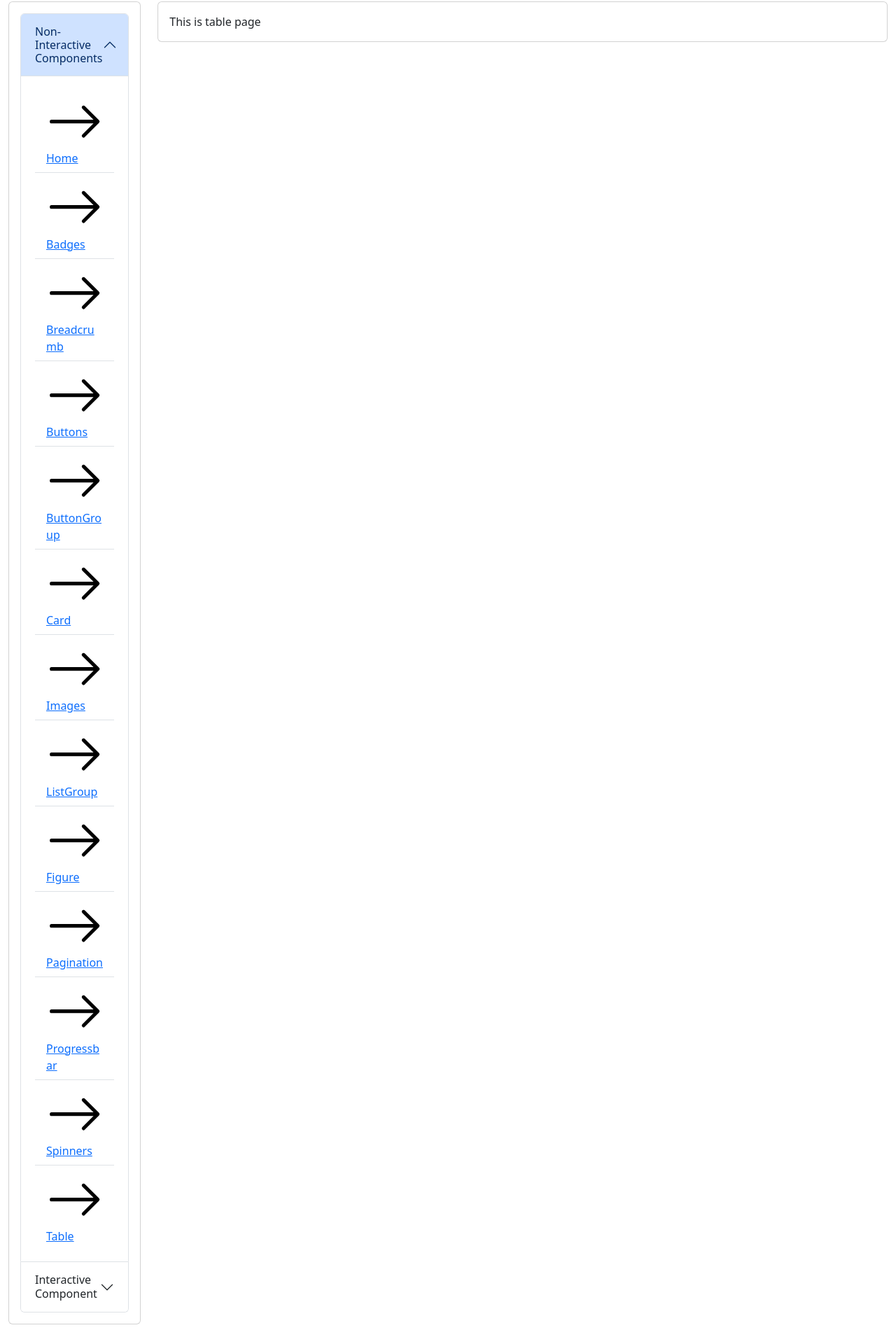
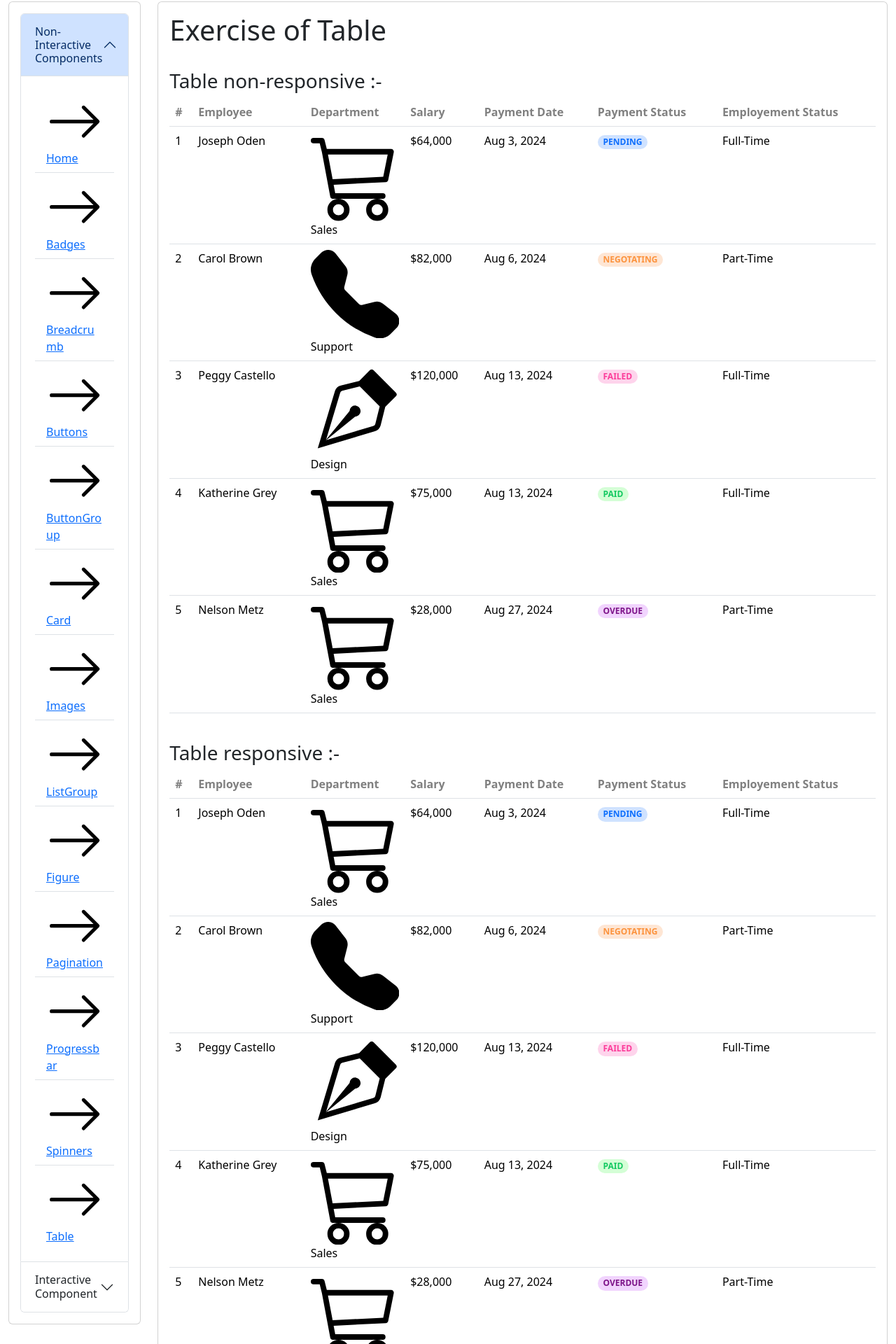
Before and after one commit to abhinav731996/ReactCalssIndixpert, a React (Vite) app: page /rb-table in a window 1280 px wide. Shown: the part 40-1960 px from the top of the page at 70% size. Before the commit the page ends 1932 px from the top, so only its background shows below. Built offline with nearby package versions, Linux system fonts and the light colour scheme.

Commit message:
Task 1 non-interactive component completed

```diff
--- a/src/data/routesData.js
+++ b/src/data/routesData.js
@@ -1,4 +1,4 @@
-export const routesData =[
+export const nonInteractiveRoutesData =[
     {link: "/", menuItem: "Home"},
     {link: "/rb-badges", menuItem: "Badges"},
     {link: "/rb-breadcrumb", menuItem: "Breadcrumb"},
@@ -12,4 +12,18 @@ export const routesData =[
     {link: "/rb-progressbar", menuItem: "Progressbar"},
     {link: "/rb-spinners", menuItem: "Spinners"},
     {link: "/rb-table", menuItem: "Table"},
+];
+export const interactiveRoutesData =[
+    {link: "/rb-accordion", menuItem: "Accordion"},
+    {link: "/rb-carousel", menuItem: "Carousel"},
+    {link: "/rb-buttons", menuItem: "Buttons"},
+    {link: "/rb-button-group", menuItem: "ButtonGroup"},
+    {link: "/rb-cards", menuItem: "Card"},
+    {link: "/rb-images", menuItem: "Images"},
+    {link: "/rb-listgroup", menuItem: "ListGroup"},
+    {link: "/rb-figure", menuItem: "Figure"},
+    {link: "/rb-pagination", menuItem: "Pagination"},
+    {link: "/rb-progressbar", menuItem: "Progressbar"},
+    {link: "/rb-spinners", menuItem: "Spinners"},
+    {link: "/rb-table", menuItem: "Table"},
 ]
--- a/src/layouts/RBLayout.jsx
+++ b/src/layouts/RBLayout.jsx
@@ -2,7 +2,7 @@ import React from "react";
 import { Accordion, Card, Col, Container, ListGroup, Row } from "react-bootstrap";
 import { ArrowRight } from "react-bootstrap-icons";
 import { NavLink, Outlet } from "react-router-dom";
-import { routesData } from "../data/routesData";
+import { interactiveRoutesData, nonInteractiveRoutesData } from "../data/routesData";
 
 const RBLayout = () => {
   return (
@@ -26,7 +26,7 @@ const RBLayout = () => {
 
                       {/* calling though map function */}
 
-                      {routesData.map((item, index) => {
+                      {nonInteractiveRoutesData.map((item, index) => {
                         return(
 
                         <ListGroup.Item
@@ -38,18 +38,6 @@ const RBLayout = () => {
 
                       })}
 
-
-                      {/* simple & easy way but time consuming */}
-                      {/* <ListGroup.Item as="li"> <ArrowRight/> <NavLink to="/rb-badges">Badges</NavLink> </ListGroup.Item>
-                      <ListGroup.Item as="li"> <ArrowRight/> <NavLink to="/rb-breadcrumb">Breadcrumb</NavLink> </ListGroup.Item>
-                      <ListGroup.Item as="li"> <ArrowRight/> <NavLink to="/rb-buttons">Buttons</NavLink> </ListGroup.Item>
-                      <ListGroup.Item as="li"> <ArrowRight/> <NavLink to="/rb-button-group">Button-Group</NavLink> </ListGroup.Item>
-                      <ListGroup.Item as="li"> <ArrowRight/> <NavLink to="/rb-card">Card</NavLink> </ListGroup.Item>
-                      <ListGroup.Item as="li"> <ArrowRight/> <NavLink to="/rb-images">Images</NavLink> </ListGroup.Item>
-                      <ListGroup.Item as="li"> <ArrowRight/> <NavLink to="/rb-listgroup">ListGroup</NavLink> </ListGroup.Item>
-                      <ListGroup.Item as="li"> <ArrowRight/> <NavLink to="/rb-figure">Figure</NavLink> </ListGroup.Item>
-                      <ListGroup.Item as="li"> <ArrowRight/>  </ListGroup.Item>
-                      <ListGroup.Item as="li"> <ArrowRight/>  </ListGroup.Item> */}
                     </ListGroup>
 
                   </Accordion.Body>
@@ -57,13 +45,22 @@ const RBLayout = () => {
                 <Accordion.Item eventKey="1">
                   <Accordion.Header>Interactive Component</Accordion.Header>
                   <Accordion.Body>
-                    <p>
-                      Lorem ipsum dolor sit amet consectetur adipisicing elit.
-                      Quia, mollitia esse exercitationem, laboriosam maxime,
-                      laborum cumque ab omnis cum voluptatum quasi non fugit
-                      repudiandae obcaecati. Beatae ducimus dolor culpa
-                      cupiditate.
-                    </p>
+                    <ListGroup as="ul" variant="flush">
+
+                      {/* calling though map function */}
+
+                      {interactiveRoutesData.map((item, index) => {
+                        return(
+
+                        <ListGroup.Item
+                        as="li" key={index}>
+                        <ArrowRight/>
+                        <NavLink to={item.link}> {item.menuItem}</NavLink>
+                        </ListGroup.Item>
+                        )
+
+                      })}
+                      </ListGroup>
                   </Accordion.Body>
                 </Accordion.Item>
               </Accordion>
--- /dev/null
+++ b/src/pages/react-bootstrap/RBAccordion.jsx
@@ -0,0 +1,56 @@
+import React, { useContext } from 'react'
+import { Accordion, AccordionContext, Card, useAccordionButton } from 'react-bootstrap'
+import { DashCircle, PlusCircle } from 'react-bootstrap-icons';
+
+const RBAccordion = () => {
+
+
+function CustomToggle({ children, eventKey, callback }) {
+  const { activeEventKey } = useContext(AccordionContext);
+
+  const decoratedOnClick = useAccordionButton(eventKey);
+
+  const isCurrentEventKey = activeEventKey === eventKey;
+
+  return (
+    <div
+      role='button'
+      className={`d-flex justify-content-between py-2 border-bottom fw-bold ${isCurrentEventKey ? "text-primary" : "text-black"}` }
+      onClick={decoratedOnClick}
+    >
+      {children}
+      {isCurrentEventKey ? <DashCircle/> : <PlusCircle/>}
+    </div>
+  );
+}
+  return (
+    <div>
+        <h1> Exercise of Accordion</h1>
+        <br />
+        <Accordion defaultActiveKey="0">
+      <div>
+        <CustomToggle eventKey="0">What is the cost of an online course?</CustomToggle>
+        <Accordion.Collapse eventKey="0">
+          <div>Lorem ipsum dolor sit amet consectetur adipisicing elit. Quod voluptate illum expedita, soluta ab autem veniam impedit qui ipsa accusantium quam exercitationem odio nisi consectetur nesciunt sapiente quisquam doloribus sunt.</div>
+        </Accordion.Collapse>
+      </div>
+
+      <div>
+        <CustomToggle eventKey="1">Do I need to visit any physical location?</CustomToggle>
+        <Accordion.Collapse eventKey="1">
+          <div>Lorem ipsum dolor sit amet consectetur, adipisicing elit. Nobis eos id ipsa incidunt, veniam unde tempore blanditiis voluptatibus? Eos commodi impedit officia sed numquam, laboriosam adipisci excepturi animi in tempore!</div>
+        </Accordion.Collapse>
+      </div>
+
+      <div>
+        <CustomToggle eventKey="1">What are the technology requiremnets?</CustomToggle>
+        <Accordion.Collapse eventKey="1">
+          <div>Lorem ipsum dolor sit amet consectetur, adipisicing elit. Nobis eos id ipsa incidunt, veniam unde tempore blanditiis voluptatibus? Eos commodi impedit officia sed numquam, laboriosam adipisci excepturi animi in tempore!</div>
+        </Accordion.Collapse>
+      </div>
+    </Accordion>
+    </div>
+  )
+}
+
+export default RBAccordion
--- /dev/null
+++ b/src/pages/react-bootstrap/RBCarousel.jsx
@@ -0,0 +1,12 @@
+import React from 'react'
+
+const RBCarousel = () => {
+  return (
+    <div>
+      <h1>Exercise of Carousel</h1>
+      <br />
+    </div>
+  )
+}
+
+export default RBCarousel
--- a/src/pages/react-bootstrap/RBTables.jsx
+++ b/src/pages/react-bootstrap/RBTables.jsx
@@ -1,9 +1,148 @@
 import React from 'react'
+import { Badge, Table } from 'react-bootstrap'
+import { Cart3, TelephoneFill, VectorPen } from 'react-bootstrap-icons'
 
 const RBTables = () => {
   return (
     <div>
-      This is table page
+        <h1>Exercise of Table</h1>
+        <br />
+        <h3>Table non-responsive :-</h3>
+      <Table>
+        <thead>
+          <tr >
+            <th style={{color:"gray"}}>#</th>
+            <th style={{color:"gray"}}>Employee</th>
+            <th style={{color:"gray"}}>Department</th>
+            <th style={{color:"gray"}}>Salary</th>
+            <th style={{color:"gray"}}>Payment Date</th>
+            <th style={{color:"gray"}}>Payment Status</th>
+            <th style={{color:"gray"}}>Employement Status</th>
+          </tr>
+        </thead>
+        <tbody>
+          <tr>
+            <td>1</td>
+            <td>Joseph Oden</td>
+            <td><Cart3 className="text-secondary"/> Sales</td>
+            <td>$64,000</td>
+            <td>Aug 3, 2024</td>
+            <td><Badge pill bg="primary-subtle text-primary">PENDING</Badge></td>
+            <td>Full-Time</td>
+          </tr>
+
+          <tr>
+            <td>2</td>
+            <td>Carol Brown</td>
+            <td><TelephoneFill className="text-secondary"/> Support</td>
+            <td>$82,000</td>
+            <td>Aug 6, 2024</td>
+            <td><Badge pill className="negotating-badge">NEGOTATING</Badge></td>
+            <td>Part-Time</td>
+          </tr>
+
+          <tr>
+            <td>3</td>
+            <td>Peggy Castello</td>
+            <td><VectorPen className="text-secondary"/> Design</td>
+            <td>$120,000</td>
+            <td>Aug 13, 2024</td>
+            <td><Badge pill className="failed-badge">FAILED</Badge></td>
+            <td>Full-Time</td>
+          </tr>
+
+          <tr>
+            <td>4</td>
+            <td>Katherine Grey</td>
+            <td><Cart3 className="text-secondary"/> Sales</td>
+            <td>$75,000</td>
+            <td>Aug 13, 2024</td>
+            <td><Badge pill className="paid-badge">PAID</Badge></td>
+            <td>Full-Time</td>
+          </tr>
+
+          <tr>
+            <td>5</td>
+            <td>Nelson Metz</td>
+            <td><Cart3 className="text-secondary"/> Sales</td>
+            <td>$28,000</td>
+            <td>Aug 27, 2024</td>
+            <td><Badge pill className="overdue-badge">OVERDUE</Badge></td>
+            <td>Part-Time</td>
+          </tr>
+
+
+        </tbody>
+      </Table>
+
+      <br />
+      <h3>Table responsive :-</h3>
+      <Table responsive>
+        <thead>
+          <tr >
+            <th style={{color:"gray"}}>#</th>
+            <th style={{color:"gray"}}>Employee</th>
+            <th style={{color:"gray"}}>Department</th>
+            <th style={{color:"gray"}}>Salary</th>
+            <th style={{color:"gray"}}>Payment Date</th>
+            <th style={{color:"gray"}}>Payment Status</th>
+            <th style={{color:"gray"}}>Employement Status</th>
+          </tr>
+        </thead>
+        <tbody>
+          <tr>
+            <td>1</td>
+            <td>Joseph Oden</td>
+            <td><Cart3 className="text-secondary"/> Sales</td>
+            <td>$64,000</td>
+            <td>Aug 3, 2024</td>
+            <td><Badge pill bg="primary-subtle text-primary">PENDING</Badge></td>
+            <td>Full-Time</td>
+          </tr>
+
+          <tr>
+            <td>2</td>
+            <td>Carol Brown</td>
+            <td><TelephoneFill className="text-secondary"/> Support</td>
+            <td>$82,000</td>
+            <td>Aug 6, 2024</td>
+            <td><Badge pill className="negotating-badge">NEGOTATING</Badge></td>
+            <td>Part-Time</td>
+          </tr>
+
+          <tr>
+            <td>3</td>
+            <td>Peggy Castello</td>
+            <td><VectorPen className="text-secondary"/> Design</td>
+            <td>$120,000</td>
+            <td>Aug 13, 2024</td>
+            <td><Badge pill className="failed-badge">FAILED</Badge></td>
+            <td>Full-Time</td>
+          </tr>
+
+          <tr>
+            <td>4</td>
+            <td>Katherine Grey</td>
+            <td><Cart3 className="text-secondary"/> Sales</td>
+            <td>$75,000</td>
+            <td>Aug 13, 2024</td>
+            <td><Badge pill className="paid-badge">PAID</Badge></td>
+            <td>Full-Time</td>
+          </tr>
+
+          <tr>
+            <td>5</td>
+            <td>Nelson Metz</td>
+            <td><Cart3 className="text-secondary"/> Sales</td>
+            <td>$28,000</td>
+            <td>Aug 27, 2024</td>
+            <td><Badge pill className="overdue-badge">OVERDUE</Badge></td>
+            <td>Part-Time</td>
+          </tr>
+
+
+        </tbody>
+      </Table>
     </div>
   )
 }
--- a/src/routes/RBRoutes.jsx
+++ b/src/routes/RBRoutes.jsx
@@ -13,6 +13,8 @@ import RBPagination from "../pages/react-bootstrap/RBPagination";
 import RBPrgressBars from "../pages/react-bootstrap/RBPrgressBars";
 import RBTables from "../pages/react-bootstrap/RBTables";
 import RBSpinners from "../pages/react-bootstrap/RBSpinners";
+import RBAccordion from "../pages/react-bootstrap/RBAccordion";
+import RBCarousel from "../pages/react-bootstrap/RBCarousel";
 
 export const routes = createBrowserRouter(
     [
@@ -32,6 +34,8 @@ export const routes = createBrowserRouter(
                 {path:"/rb-progressbar", element:<RBPrgressBars/>},
                 {path:"/rb-spinners", element:<RBSpinners/>},
                 {path:"/rb-table", element:<RBTables/>},
+                {path:"/rb-accordion", element:<RBAccordion/>},
+                {path:"/rb-carousel", element:<RBCarousel/>},
 
             ]
         },
```
